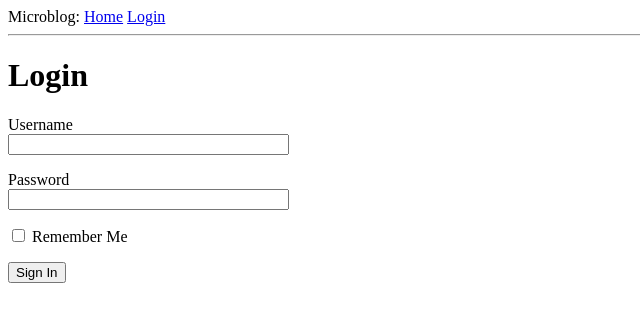
After one commit to kevinnngoo/microblog, a Flask app: page /login in a window 1280 px wide. The commit adds this page. Shown: the top 322 px of the page, without its empty margins (0-640 px from the left). Run offline with Flask 3, Linux system fonts and the light colour scheme.

Commit message:
Implement login form and template inheritance

```diff
--- a/app/__init__.py
+++ b/app/__init__.py
@@ -1,5 +1,7 @@
 from flask import Flask
+from config import Config
 
 app = Flask(__name__)
+app.config.from_object(Config)
 
 from app import routes
--- /dev/null
+++ b/app/forms.py
@@ -0,0 +1,9 @@
+from flask_wtf import FlaskForm
+from wtforms import StringField, PasswordField, SubmitField, BooleanField
+from wtforms.validators import DataRequired
+
+class LoginForm(FlaskForm):
+    username = StringField('Username', validators=[DataRequired()])
+    password = PasswordField('Password', validators=[DataRequired()])
+    remember_me = BooleanField('Remember Me')
+    submit = SubmitField('Sign In')
--- a/app/routes.py
+++ b/app/routes.py
@@ -1,5 +1,6 @@
-from flask import render_template
+from flask import render_template, flash, redirect, url_for
 from app import app
+from app.forms import LoginForm
 
 @app.route('/')
 @app.route('/index')
@@ -16,3 +17,12 @@ def index():
         }
     ]
     return render_template('index.html', title='Home', user=user, posts=posts)
+
+@app.route('/login', methods=['GET', 'POST'])
+def login():
+    form = LoginForm()
+    if form.validate_on_submit():
+        flash('Login requested for user {}, remember_me={}'.format(
+            form.username.data, form.remember_me.data))
+        return redirect(url_for('index'))
+    return render_template('login.html', title='Sign In', form=form)
--- a/app/templates/base.html
+++ b/app/templates/base.html
@@ -8,7 +8,11 @@
     {% endif %}
   </head>
   <body>
-    <div>Microblog: <a href="/index">Home</a></div>
+    <div>
+      Microblog:
+      <a href="{{ url_for('index') }}">Home</a>
+      <a href="{{ url_for('login') }}">Login</a>
+    </div>
     <hr />
     {% block content %}{% endblock %}
   </body>
--- /dev/null
+++ b/app/templates/login.html
@@ -0,0 +1,23 @@
+{% extends "base.html" %} {% block content %}
+
+<h1>Login</h1>
+<form action="" method="post" novalidate>
+  {{ form.hidden_tag() }}
+  <p>
+    {{ form.username.label }} <br />
+    {{ form.username(size=32) }}<br />
+    {% for error in form.username.errors %}
+    <span style="color: red">[{{ error }}]</span>
+    {% endfor %}
+  </p>
+  <p>
+    {{ form.password.label }} <br />
+    {{ form.password(size=32) }}<br />
+    {% for error in form.password.errors %}
+    <span style="color: red">[{{ error }}]</span>
+    {% endfor %}
+  </p>
+  <p>{{ form.remember_me() }} {{ form.remember_me.label }}</p>
+  <p>{{ form.submit() }}</p>
+</form>
+{% endblock %}
--- /dev/null
+++ b/config.py
@@ -0,0 +1,5 @@
+import os
+
+
+class Config:
+    SECRET_KEY = os.environ.get('SECRET_KEY') or 'you-will-never-guess'
```
